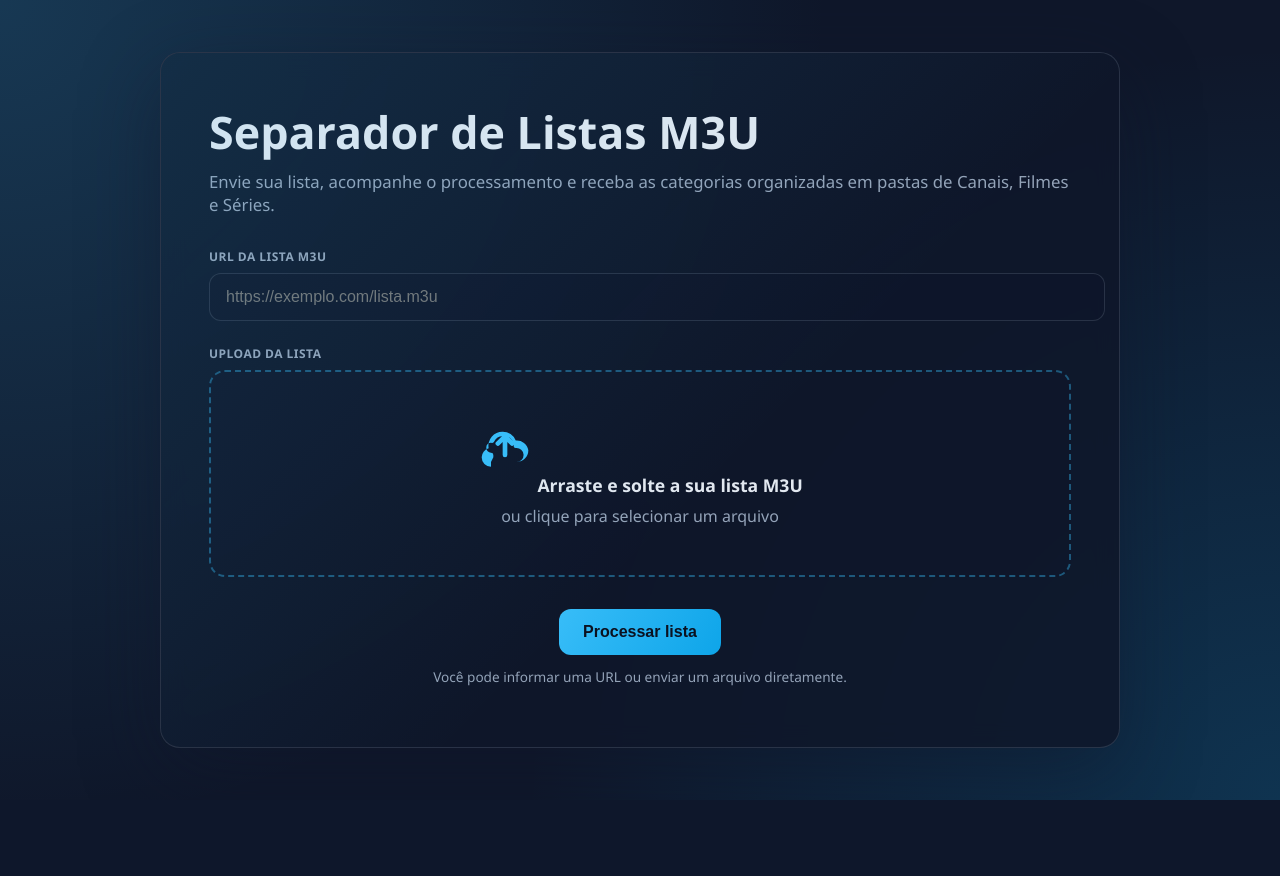
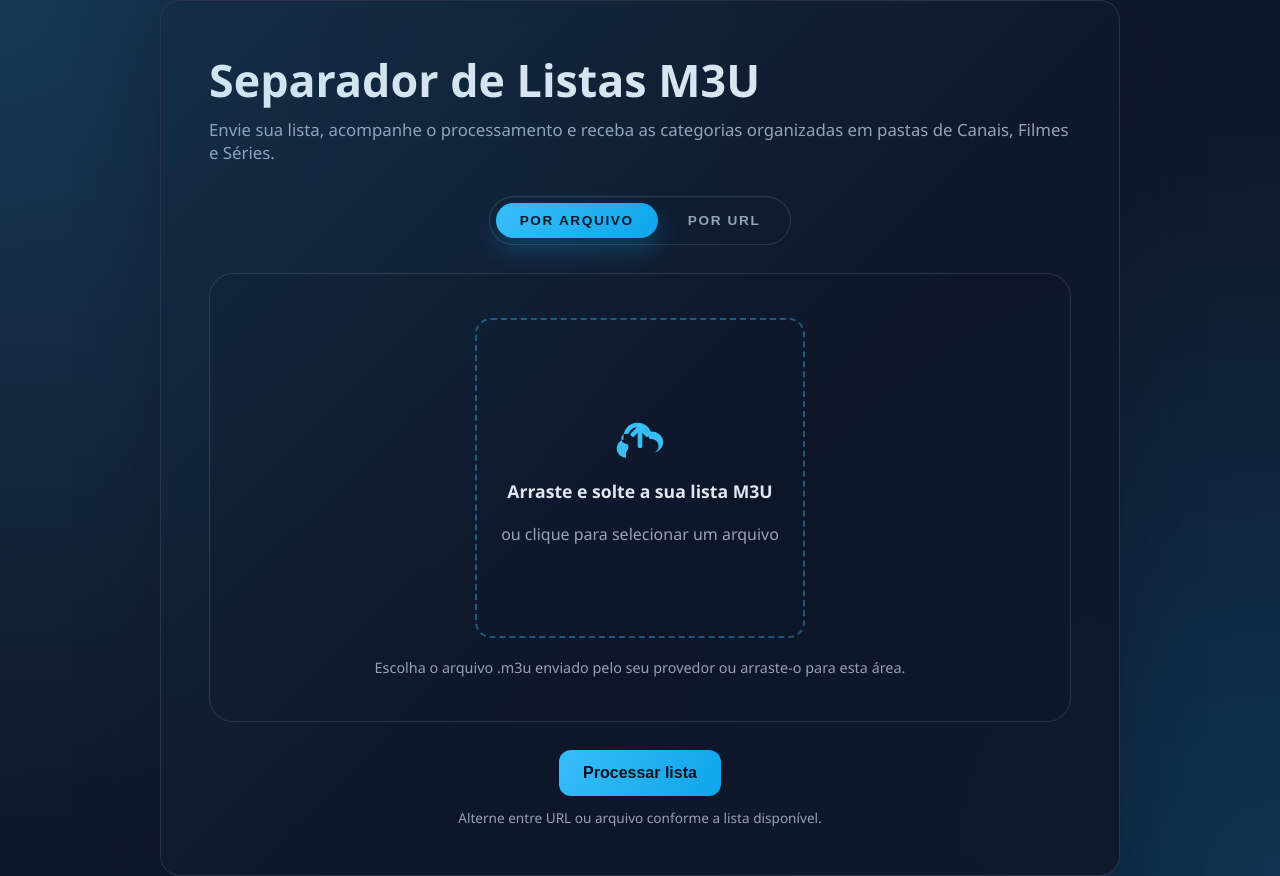
Before and after one commit to cduarte/importadordecanais, a PHP site: page /separa_m3u/index.php in a window 1280 px wide. Before the commit the page ends 800 px from the top, so only its background shows below. Run offline with PHP 8.4, Linux system fonts and the light colour scheme.

Commit message:
Revamp separa_m3u upload mode UI

```diff
--- a/separa_m3u/assets/app.js
+++ b/separa_m3u/assets/app.js
@@ -1,56 +1,152 @@
 document.addEventListener('DOMContentLoaded', () => {
-    const form = document.querySelector('form');
-    const fileInput = document.querySelector('#m3u_file');
-    const dropzone = document.querySelector('.dropzone');
-    const progress = document.querySelector('.progress');
-    const submitButton = document.querySelector('button[type="submit"]');
-
-    if (!form || !dropzone) {
+    const form = document.querySelector('form[data-default-mode]');
+    if (!form) {
         return;
     }
 
+    const fileInput = form.querySelector('#m3u_file');
+    const fileDropzone = form.querySelector('[data-role="file"]');
+    const progress = form.querySelector('.progress');
+    const submitButton = form.querySelector('button[type="submit"]');
+    const urlInput = form.querySelector('#m3u_url');
+    const modeButtons = form.querySelectorAll('.mode-button');
+    const panes = form.querySelectorAll('.mode-pane');
+
+    const dropzoneTitle = fileDropzone?.querySelector('strong') ?? null;
+    const dropzoneSubtitle = fileDropzone?.querySelector('span') ?? null;
+    const defaultTitle = dropzoneTitle?.textContent ?? '';
+    const defaultSubtitle = dropzoneSubtitle?.textContent ?? '';
+    let currentMode = form.dataset.defaultMode || 'file';
+
     const toggleProgress = (show) => {
-        if (!progress) return;
+        if (!progress) {
+            return;
+        }
         progress.style.display = show ? 'block' : 'none';
     };
 
-    const handleFiles = (files) => {
-        if (!files || !files.length) return;
-        fileInput.files = files;
-        const event = new Event('change', { bubbles: true });
-        fileInput.dispatchEvent(event);
+    const updateDropzoneCopy = () => {
+        if (!dropzoneTitle || !dropzoneSubtitle) {
+            return;
+        }
+
+        if (fileInput?.files?.length) {
+            const [file] = fileInput.files;
+            dropzoneTitle.textContent = file.name;
+            dropzoneSubtitle.textContent = 'Arquivo pronto para upload';
+        } else {
+            dropzoneTitle.textContent = defaultTitle;
+            dropzoneSubtitle.textContent = defaultSubtitle;
+        }
     };
 
-    dropzone.addEventListener('click', () => fileInput.click());
+    const handleFiles = (files) => {
+        if (!fileInput || !files || !files.length) {
+            return;
+        }
 
-    dropzone.addEventListener('dragover', (event) => {
-        event.preventDefault();
-        dropzone.classList.add('dragover');
+        if (typeof DataTransfer !== 'undefined') {
+            const dataTransfer = new DataTransfer();
+            Array.from(files).forEach((file) => dataTransfer.items.add(file));
+            fileInput.files = dataTransfer.files;
+        } else {
+            fileInput.files = files;
+        }
+
+        fileInput.dispatchEvent(new Event('change', { bubbles: true }));
+    };
+
+    const setMode = (mode, { preserveValues = false } = {}) => {
+        if (mode !== 'file' && mode !== 'url') {
+            return;
+        }
+
+        currentMode = mode;
+
+        modeButtons.forEach((button) => {
+            button.classList.toggle('active', button.dataset.mode === mode);
         });
 
-    ['dragleave', 'dragend', 'drop'].forEach((evtName) => {
-        dropzone.addEventListener(evtName, () => dropzone.classList.remove('dragover'));
+        panes.forEach((pane) => {
+            pane.classList.toggle('active', pane.dataset.mode === mode);
         });
 
-    dropzone.addEventListener('drop', (event) => {
+        if (urlInput) {
+            if (mode === 'url') {
+                urlInput.setAttribute('required', 'required');
+            } else {
+                urlInput.removeAttribute('required');
+                if (!preserveValues) {
+                    urlInput.value = '';
+                }
+            }
+        }
+
+        if (fileDropzone) {
+            fileDropzone.classList.remove('dragover');
+        }
+
+        if (fileInput && mode === 'url' && !preserveValues) {
+            fileInput.value = '';
+            fileInput.dispatchEvent(new Event('change', { bubbles: true }));
+        }
+
+        updateDropzoneCopy();
+    };
+
+    if (fileDropzone && fileInput) {
+        fileDropzone.addEventListener('click', () => fileInput.click());
+
+        fileDropzone.addEventListener('keydown', (event) => {
+            if (event.key === 'Enter' || event.key === ' ') {
+                event.preventDefault();
+                fileInput.click();
+            }
+        });
+
+        fileDropzone.addEventListener('dragover', (event) => {
+            if (currentMode !== 'file') {
+                return;
+            }
+            event.preventDefault();
+            fileDropzone.classList.add('dragover');
+        });
+
+        ['dragleave', 'dragend', 'drop'].forEach((eventName) => {
+            fileDropzone.addEventListener(eventName, () => fileDropzone.classList.remove('dragover'));
+        });
+
+        fileDropzone.addEventListener('drop', (event) => {
+            if (currentMode !== 'file') {
+                return;
+            }
             event.preventDefault();
             if (event.dataTransfer?.files?.length) {
                 handleFiles(event.dataTransfer.files);
             }
         });
+    }
 
-    fileInput.addEventListener('change', () => {
-        if (fileInput.files?.length) {
-            dropzone.querySelector('strong').textContent = fileInput.files[0].name;
-            dropzone.querySelector('span').textContent = 'Arquivo pronto para upload';
-        } else {
-            dropzone.querySelector('strong').textContent = 'Arraste e solte a sua lista M3U';
-            dropzone.querySelector('span').textContent = 'ou clique para selecionar um arquivo';
+    if (fileInput) {
+        fileInput.addEventListener('change', updateDropzoneCopy);
     }
+
+    modeButtons.forEach((button) => {
+        button.addEventListener('click', () => {
+            const mode = button.dataset.mode;
+            if (!mode || mode === currentMode) {
+                return;
+            }
+            setMode(mode);
+        });
     });
 
     form.addEventListener('submit', () => {
         toggleProgress(true);
+        if (submitButton) {
             submitButton.disabled = true;
+        }
     });
+
+    setMode(currentMode, { preserveValues: true });
 });
--- a/separa_m3u/assets/style.css
+++ b/separa_m3u/assets/style.css
@@ -60,19 +60,21 @@ header p {
     font-size: 1.05rem;
 }
 
-.form-grid {
-    display: grid;
-    gap: 24px;
+form {
+    display: flex;
+    flex-direction: column;
+    gap: 28px;
 }
 
-.input-group label {
-    display: block;
-    margin-bottom: 8px;
-    color: var(--muted);
-    font-weight: 600;
-    letter-spacing: 0.04em;
-    text-transform: uppercase;
-    font-size: 0.75rem;
+.mode-switch {
+    display: inline-flex;
+    align-self: center;
+    background: rgba(15, 23, 42, 0.7);
+    border: 1px solid var(--border);
+    padding: 6px;
+    border-radius: 999px;
+    gap: 6px;
+    box-shadow: inset 0 1px 0 rgba(255, 255, 255, 0.05);
 }
 
 input[type="url"],
@@ -93,13 +95,24 @@ input[type="url"]:focus {
     transform: translateY(-1px);
 }
 
+input::placeholder {
+    color: rgba(148, 163, 184, 0.85);
+}
+
 .dropzone {
     border: 2px dashed rgba(56, 189, 248, 0.4);
     border-radius: 16px;
     padding: 48px 24px;
     text-align: center;
+    display: flex;
+    flex-direction: column;
+    align-items: center;
+    justify-content: center;
+    gap: 12px;
     background: rgba(15, 23, 42, 0.5);
     transition: border-color 0.2s ease, background 0.2s ease;
+    cursor: pointer;
+    min-height: 220px;
 }
 
 .dropzone.dragover {
@@ -110,7 +123,6 @@ input[type="url"]:focus {
 .dropzone svg {
     width: 56px;
     height: 56px;
-    margin-bottom: 16px;
     fill: var(--accent);
 }
 
@@ -147,8 +159,99 @@ button:disabled {
     box-shadow: none;
 }
 
+.mode-button {
+    background: transparent;
+    color: var(--muted);
+    padding: 10px 24px;
+    border-radius: 999px;
+    font-size: 0.85rem;
+    font-weight: 700;
+    letter-spacing: 0.12em;
+    text-transform: uppercase;
+    box-shadow: none;
+    transition: background 0.2s ease, color 0.2s ease;
+}
+
+.mode-button:hover {
+    transform: none;
+    box-shadow: none;
+    color: var(--text);
+}
+
+.mode-button.active {
+    background: linear-gradient(120deg, var(--accent), var(--accent-strong));
+    color: #0b1120;
+    box-shadow: 0 12px 24px rgba(14, 165, 233, 0.25);
+}
+
+.mode-panels {
+    border: 1px solid var(--border);
+    border-radius: 24px;
+    background: rgba(15, 23, 42, 0.55);
+    padding: clamp(28px, 5vw, 44px);
+    min-height: 260px;
+}
+
+.mode-pane {
+    display: none;
+    flex-direction: column;
+    align-items: center;
+    justify-content: center;
+    gap: 20px;
+    text-align: center;
+}
+
+.mode-pane.active {
+    display: flex;
+}
+
+.mode-pane .hint {
+    max-width: 540px;
+    margin: 0;
+    color: var(--muted);
+    font-size: 0.9rem;
+}
+
+.mode-pane[data-mode="url"] {
+    align-items: stretch;
+}
+
+.url-panel {
+    border: 2px dashed rgba(56, 189, 248, 0.4);
+    border-radius: 16px;
+    padding: 32px;
+    background: rgba(15, 23, 42, 0.5);
+    display: flex;
+    gap: 20px;
+    align-items: center;
+}
+
+.url-panel svg {
+    width: 52px;
+    height: 52px;
+    flex-shrink: 0;
+    fill: var(--accent);
+}
+
+.url-fields {
+    display: flex;
+    flex-direction: column;
+    gap: 12px;
+    width: 100%;
+}
+
+.url-fields strong {
+    font-size: 1.05rem;
+}
+
+.footnote {
+    margin: 0;
+    color: var(--muted);
+    font-size: 0.85rem;
+}
+
 .progress {
-    margin-top: 16px;
+    margin-top: 0;
     height: 10px;
     background: rgba(148, 163, 184, 0.2);
     border-radius: 999px;
@@ -214,10 +317,14 @@ button:disabled {
 }
 
 footer {
-    margin-top: 32px;
+    margin-top: 0;
     text-align: center;
     color: var(--muted);
-    font-size: 0.85rem;
+    font-size: 0.9rem;
+    display: flex;
+    flex-direction: column;
+    align-items: center;
+    gap: 12px;
 }
 
 @media (max-width: 640px) {
@@ -226,5 +333,28 @@ footer {
     }
     .dropzone {
         padding: 32px 20px;
+        min-height: 180px;
+    }
+
+    .mode-switch {
+        width: 100%;
+        justify-content: center;
+    }
+
+    .mode-button {
+        flex: 1;
+    }
+
+    .mode-panels {
+        padding: 24px;
+    }
+
+    .url-panel {
+        flex-direction: column;
+        text-align: center;
+    }
+
+    .url-panel svg {
+        margin-bottom: 8px;
     }
 }
--- a/separa_m3u/index.php
+++ b/separa_m3u/index.php
@@ -3,6 +3,16 @@ declare(strict_types=1);
 
 $error = null;
 $results = null;
+$activeMode = 'file';
+
+if ($_SERVER['REQUEST_METHOD'] === 'POST') {
+    $postedUrl = trim((string)($_POST['m3u_url'] ?? ''));
+    if ($postedUrl !== '') {
+        $activeMode = 'url';
+    } elseif (!empty($_FILES['m3u_file']['name'] ?? '')) {
+        $activeMode = 'file';
+    }
+}
 
 if ($_SERVER['REQUEST_METHOD'] === 'POST') {
     try {
@@ -236,16 +246,15 @@ function publicPath(string $absolutePath): string
             </div>
         <?php endif; ?>
 
-        <form method="post" enctype="multipart/form-data">
-            <div class="form-grid">
-                <div class="input-group">
-                    <label for="m3u_url">URL da lista M3U</label>
-                    <input type="url" name="m3u_url" id="m3u_url" placeholder="https://exemplo.com/lista.m3u" value="<?php echo isset($_POST['m3u_url']) ? htmlspecialchars((string)$_POST['m3u_url'], ENT_QUOTES, 'UTF-8') : ''; ?>">
-                </div>
+        <form method="post" enctype="multipart/form-data" data-default-mode="<?php echo htmlspecialchars($activeMode, ENT_QUOTES, 'UTF-8'); ?>">
+            <div class="mode-switch" role="tablist" aria-label="Selecione a forma de envio">
+                <button type="button" class="mode-button<?php echo $activeMode === 'file' ? ' active' : ''; ?>" data-mode="file">Por arquivo</button>
+                <button type="button" class="mode-button<?php echo $activeMode === 'url' ? ' active' : ''; ?>" data-mode="url">Por URL</button>
+            </div>
 
-                <div class="input-group">
-                    <label>Upload da lista</label>
-                    <div class="dropzone">
+            <div class="mode-panels">
+                <div class="mode-pane<?php echo $activeMode === 'file' ? ' active' : ''; ?>" data-mode="file">
+                    <div class="dropzone" data-role="file" role="button" tabindex="0" aria-label="Enviar arquivo M3U">
                         <svg viewBox="0 0 24 24" aria-hidden="true">
                             <path d="M12 16a1 1 0 0 1-1-1V9.41l-1.3 1.3a1 1 0 1 1-1.4-1.42l3-3a1 1 0 0 1 1.4 0l3 3a1 1 0 1 1-1.4 1.42L13 9.41V15a1 1 0 0 1-1 1Z"/>
                             <path d="M6 20a4 4 0 0 1-4-4 4 4 0 0 1 3-3.86A6 6 0 0 1 11 5a6 6 0 0 1 5.61 3.8A5 5 0 0 1 22 13a5 5 0 0 1-5 5H6Zm0-2h11a3 3 0 1 0-.28-5.99 1 1 0 0 1-1-.65A4 4 0 0 0 11 7a4 4 0 0 0-3.63 2.25 1 1 0 0 1-.83.57A2 2 0 0 0 4 12a2 2 0 0 0 2 2 1 1 0 0 1 1 1v1Zm0 0"/>
@@ -254,6 +263,21 @@ function publicPath(string $absolutePath): string
                         <span>ou clique para selecionar um arquivo</span>
                     </div>
                     <input type="file" name="m3u_file" id="m3u_file" accept=".m3u,.txt" hidden>
+                    <p class="hint">Escolha o arquivo .m3u enviado pelo seu provedor ou arraste-o para esta área.</p>
+                </div>
+
+                <div class="mode-pane<?php echo $activeMode === 'url' ? ' active' : ''; ?>" data-mode="url">
+                    <div class="url-panel">
+                        <svg viewBox="0 0 24 24" aria-hidden="true">
+                            <path d="M8.59 13.41a1 1 0 0 1 0-1.41L12.59 8a1 1 0 0 1 1.41 1.41L10 13.41a1 1 0 0 1-1.41 0Z"/>
+                            <path d="M7.05 7.05a7 7 0 0 1 9.9 0l.7.7a7 7 0 0 1 0 9.9l-1.59 1.59a7 7 0 0 1-9.9 0l-.7-.7a7 7 0 0 1 0-9.9l1.59-1.59a1 1 0 1 1 1.41 1.41L7.41 8.46a5 5 0 0 0 0 7.08l.7.7a5 5 0 0 0 7.08 0l1.59-1.59a5 5 0 0 0 0-7.08l-.7-.7a5 5 0 0 0-7.08 0L7.05 7.05Z"/>
+                        </svg>
+                        <div class="url-fields">
+                            <strong>Cole a URL da sua lista M3U</strong>
+                            <input type="url" name="m3u_url" id="m3u_url" placeholder="https://seuprovedor.com/lista.m3u" value="<?php echo isset($_POST['m3u_url']) ? htmlspecialchars((string)$_POST['m3u_url'], ENT_QUOTES, 'UTF-8') : ''; ?>" aria-label="URL da lista M3U"<?php echo $activeMode === 'url' ? ' required' : ''; ?>>
+                        </div>
+                    </div>
+                    <p class="hint">Utilize um link direto para o arquivo .m3u hospedado pelo fornecedor.</p>
                 </div>
             </div>
 
@@ -263,7 +287,7 @@ function publicPath(string $absolutePath): string
 
             <footer>
                 <button type="submit">Processar lista</button>
-                <p style="margin-top: 12px;">Você pode informar uma URL ou enviar um arquivo diretamente.</p>
+                <p class="footnote">Alterne entre URL ou arquivo conforme a lista disponível.</p>
             </footer>
         </form>
 
```
Lines whose indentation alone changed are shown as unchanged.
